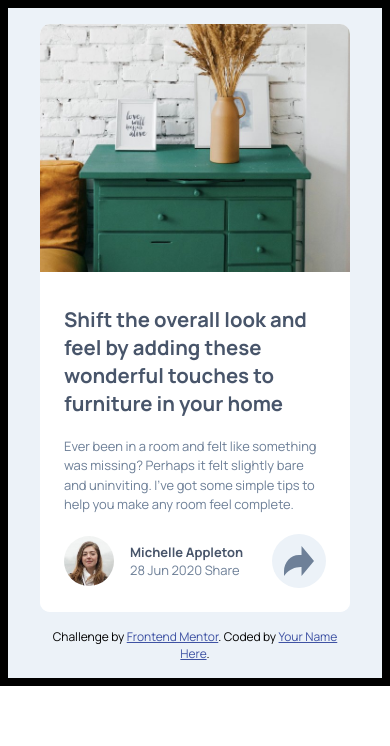
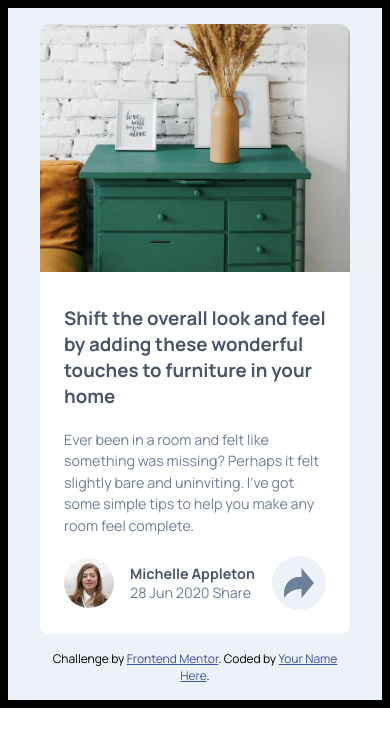
Before and after one commit to kapowlo/Article-preview-component, a plain HTML site: page index.html in a window 390 px wide. Drawn offline with Linux system fonts and the light colour scheme.

Commit message:
Made the font-size more responsive using clamp() when screen gets bigger the title and the paragraphs should also increase

```diff
--- a/style.css
+++ b/style.css
@@ -88,10 +88,7 @@ main.container{
 .text-section_title{
   margin-block-start:0.55rem; /*the h1 title has a bit more margin top */
 
-  font-size: 1.27rem; /*add calc to make font-size more responsive, although i wont be able to control the exact size
-  i should be able to control the range via clamp func: sth like this should work  clamp(1rem, 0.75rem + 1.5vw, 2rem);
-  ill adjust the value
-  */
+  font-size:clamp(1.17rem,0.75rem + 1.5vw, 2rem) ; /* font-size wont go below ~18px and will scale based on screen size */
   font-weight: 700;
   color: var(--very-dark-grayish-blue);
 }
@@ -99,14 +96,15 @@ main.container{
   margin-block-start:1.25rem; /*create space between paragraph and h1 title  */
   margin-block-end:1.25rem; /*create space between paragraph and content below it  */
 
+  /*at 799px right before first media query br i want the font-size to be around 16px
+  but when the screen size is smaller like 320px i want font-size to be ~13px
+  */
+  font-size:clamp(0.81rem, 0.65rem + 1vw ,1rem);
 
 
-  font-size: 0.81rem;/*add calc to make font-size more responsive, although i wont be able to control the exact size
-  i should be able to control the range via clamp func: sth like this should work  clamp(1rem, 0.75rem + 1.5vw, 2rem);
-  ill adjust the value
-  */
   line-height: 1.5;
   color: var(--desaturated-dark-blue);
+
 }
 
 .card_avatar-p-shareicon-flex-container{
@@ -117,12 +115,9 @@ main.container{
 }
 
 .paragraph-wrapper p{
-  /*add calc to make font-size more responsive, although i wont be able to control the exact size
-  i should be able to control the range via clamp func: sth like this should work  clamp(1rem, 0.75rem + 1.5vw, 2rem);
-  ill adjust the value
+  /* same as with the text-section paragraph  small screen size font-size ~13px  bigger screen size 799px font-size:~16px;
   */
-  font-size: 0.81rem;
-
+  font-size:clamp(0.81rem, 0.65rem + 1vw ,1rem);
 }
 
 .profile-picture{
```
